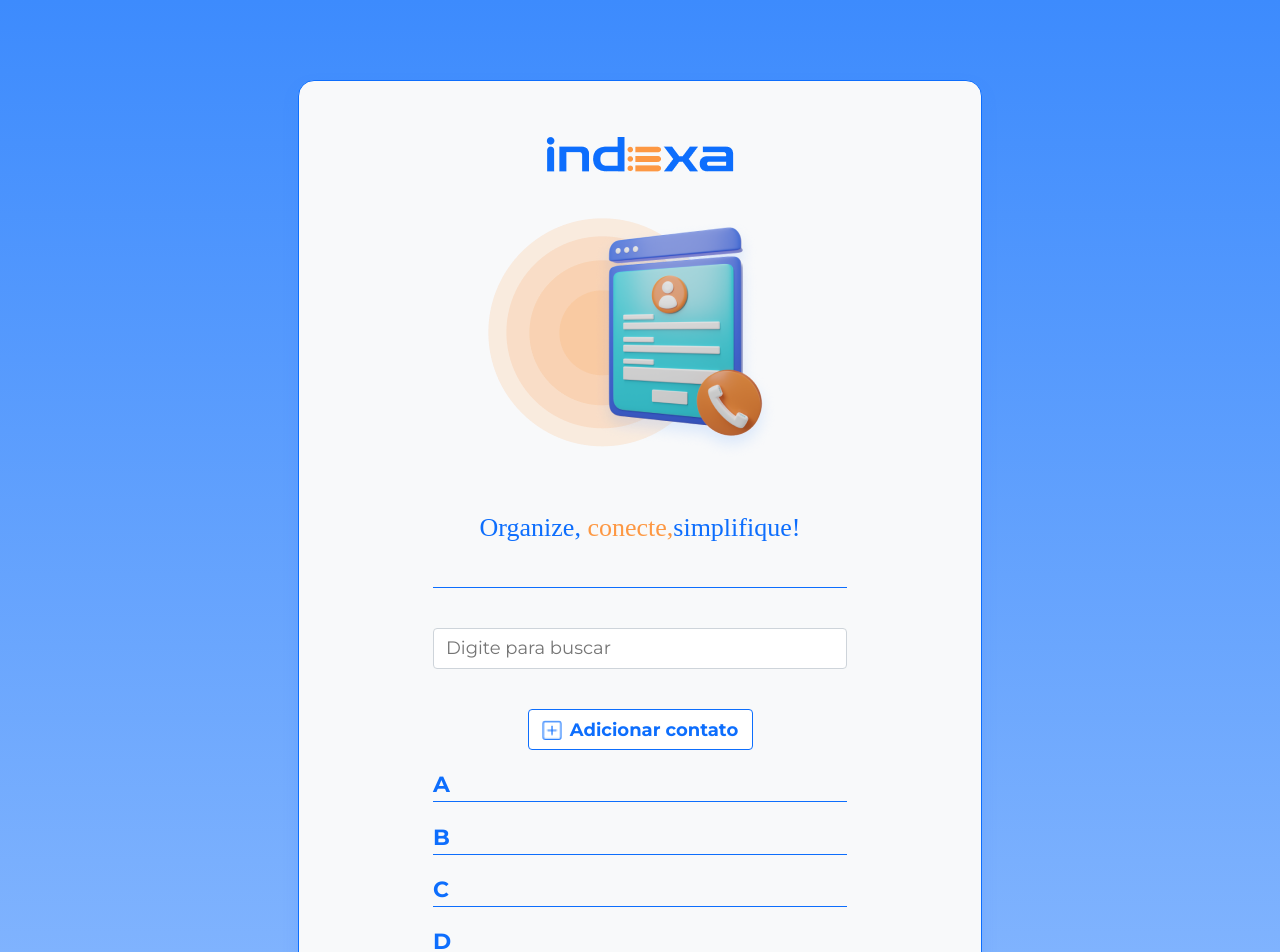
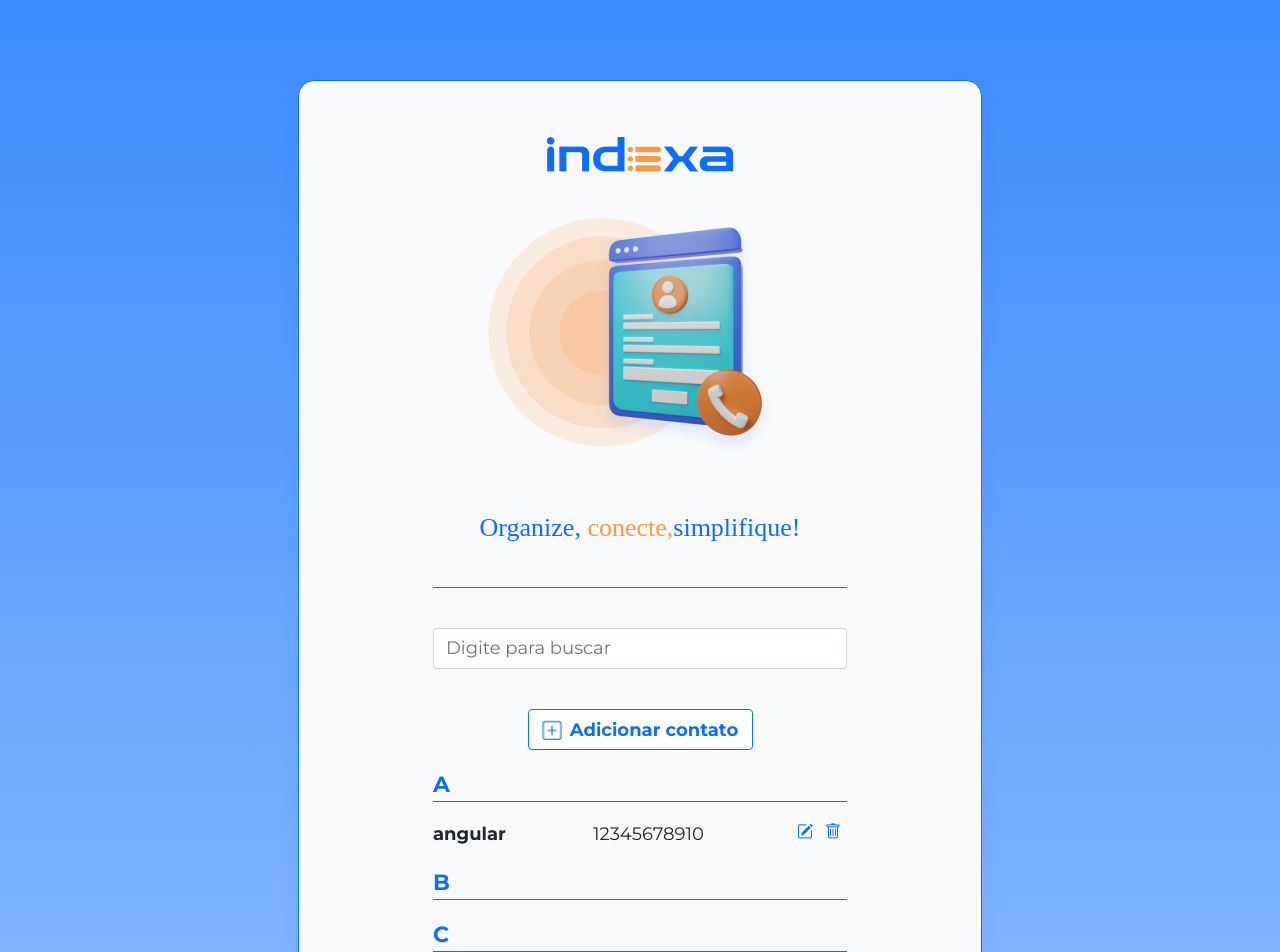
Before and after one commit to koyama8/Agendify, an Angular app: page /lista-contatos in a window 1280 px wide. Shown: the top 952 px of the page. Built offline with nearby package versions, Linux system fonts and the light colour scheme; data requests are answered from the project's data file; a web font is replaced by a local one.

Commit message:
- Concluindo a etapa do CRUD - Editar contato - Obter informações da rota

```diff
--- a/backend/db.json
+++ b/backend/db.json
@@ -12,7 +12,7 @@
     {
       "nome": "João",
       "telefone": "88 88888888",
-      "email": "joao@email.com",
+      "email": "joao123@email.com",
       "aniversario": "1990-01-06",
       "redes": "",
       "observacoes": "",
@@ -35,6 +35,15 @@
       "redes": "",
       "observacoes": "",
       "id": 5
+    },
+    {
+      "nome": "angular",
+      "telefone": "12345678910",
+      "email": "dsd@email.com",
+      "aniversario": "",
+      "redes": "",
+      "observacoes": "",
+      "id": 6
     }
   ]
 }
--- a/src/app/app.routes.ts
+++ b/src/app/app.routes.ts
@@ -6,6 +6,10 @@ import { PerfilContatoComponent } from './paginas/perfil-contato/perfil-contato.
 export const routes: Routes = [
   {
     path:'formulario',
+    component: FormularioContatoComponent
+  },
+  {
+    path:'formulario/:id',
     component: FormularioContatoComponent
   },
   {
--- a/src/app/componentes/contato/contato.component.html
+++ b/src/app/componentes/contato/contato.component.html
@@ -7,7 +7,7 @@
     </li>
     <li>{{ telefone }}</li>
     <li>
-      <button>
+      <button [routerLink]="['/formulario',id]">
         <img src="/assets/Archive/pencil-square.png" alt>
       </button>
       <button [routerLink]="['/perfil-contatos',id]">
--- a/src/app/paginas/formulario-contato/formulario-contato.component.ts
+++ b/src/app/paginas/formulario-contato/formulario-contato.component.ts
@@ -3,7 +3,7 @@ import { CommonModule } from '@angular/common';
 import { ContainerComponent } from '../../componentes/container/container.component';
 import { SeparadorComponent } from '../../componentes/separador/separador.component';
 import { FormControl, FormGroup, ReactiveFormsModule, Validators } from '@angular/forms';
-import { Router, RouterLink } from '@angular/router';
+import { Router, RouterLink, ActivatedRoute } from '@angular/router';
 import { ContatoService } from '../../services/contato.service';
 
 @Component({
@@ -26,7 +26,8 @@ export class FormularioContatoComponent implements OnInit {
 
   constructor(
     private contatoService: ContatoService,
-    private router: Router
+    private router: Router,
+    private activatedRoute: ActivatedRoute
   ) {
 
   }
@@ -34,6 +35,7 @@ export class FormularioContatoComponent implements OnInit {
 
   ngOnInit(): void {
     this.inicializarFormulario();
+    this.carregarContato()
   }
 
   inicializarFormulario() {
@@ -47,9 +49,21 @@ export class FormularioContatoComponent implements OnInit {
     })
   }
 
+  carregarContato(){
+    const id = this.activatedRoute.snapshot.paramMap.get('id');
+    if (id) {
+      this.contatoService.buscarPorId(parseInt(id)).subscribe((contato) => {
+        this.contatoForm.patchValue(contato)
+      })
+    }
+  }
+
   salvarContato() {
     const novoContato = this.contatoForm.value;
-    this.contatoService.salvarContato(novoContato).subscribe(() => {
+    const id = this.activatedRoute.snapshot.paramMap.get('id');
+    novoContato.id = id ? parseInt(id) : null
+
+    this.contatoService.editarOuSalvarContato(novoContato).subscribe(() => {
       this.contatoForm.reset()
       this.router.navigateByUrl('/lista-contatos')
     });
--- a/src/app/services/contato.service.ts
+++ b/src/app/services/contato.service.ts
@@ -31,4 +31,17 @@ export class ContatoService {
     const url = `${this.API}/${id}`
     return this.http.delete<Contato>(url)
   }
+
+  editarContato(contato: Contato): Observable<Contato>{
+    const url = `${this.API}/${contato.id}`
+    return this.http.put<Contato>(url,contato)
+  }
+
+  editarOuSalvarContato(contato: Contato): Observable<Contato>{
+    if(contato.id){
+      return this.editarContato(contato)
+    }else{
+      return this.salvarContato(contato)
+    }
+  }
 }
```
